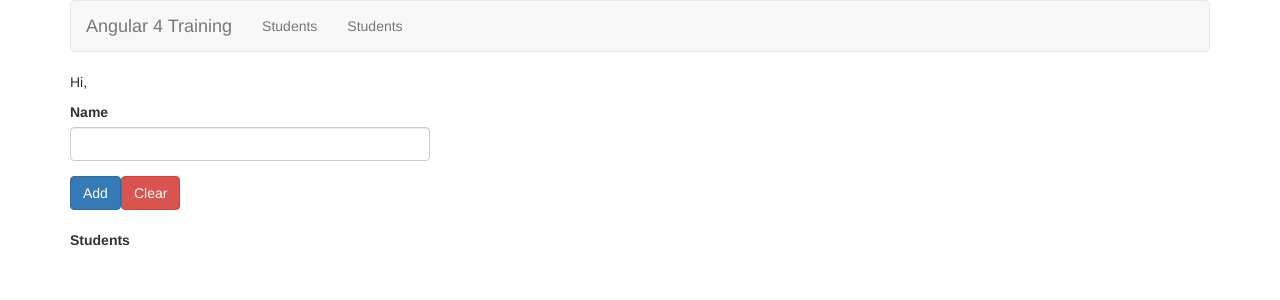
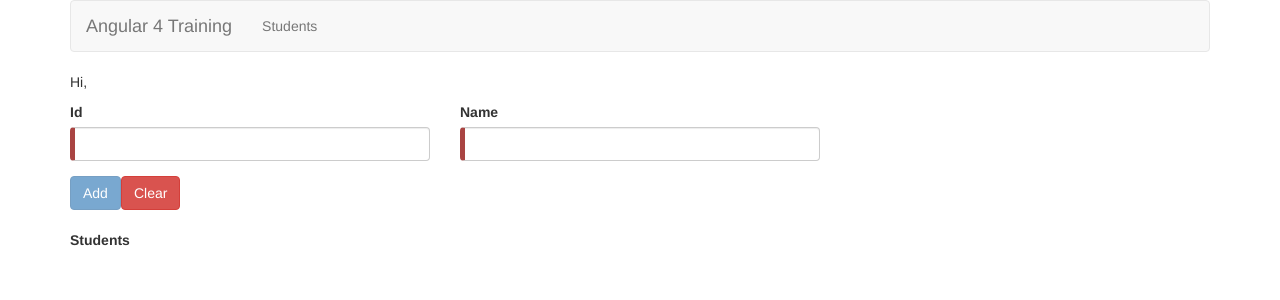
Before and after one commit to AustinWatersUNT/Angular4Demo, an Angular app: page /students in a window 1280 px wide. Shown: the top 300 px of the page. Built offline with nearby package versions, Linux system fonts and the light colour scheme.

Commit message:
Added Student Form

```diff
--- a/src/app/app.component.html
+++ b/src/app/app.component.html
@@ -6,7 +6,6 @@
     </div>
     <ul class="nav navbar-nav">
       <li><a [routerLink]="['/students']">Students</a></li>
-      <li><a (click)="goToStudents()">Students</a></li>
     </ul>
   </nav>
 
--- /dev/null
+++ b/src/app/student.ts
@@ -0,0 +1,4 @@
+export class Student {
+    Name: string;
+    Id: number;
+}
--- a/src/app/students/students.component.css
+++ b/src/app/students/students.component.css
@@ -0,0 +1,6 @@
+.ng-valid[required], .ng-valid.required  {
+  border-left: 5px solid #42A948; /* green */
+}
+.ng-invalid:not(form)  {
+  border-left: 5px solid #a94442; /* red */
+}
--- a/src/app/students/students.component.html
+++ b/src/app/students/students.component.html
@@ -1,18 +1,27 @@
 <p>
-  Hi, {{name}}
+  Hi, {{student.Name}}
 </p>
 
+<form #studentForm="ngForm">
   <div class="row">
       <div class="col-md-4">
       <div class="form-group">
-      <label class="control-label">Name</label>
-      <input class="form-control" type="text" [(ngModel)]="name" />
+        <label class="control-label" for="id">Id</label>
+        <input class="form-control" type="number" name="id"
+               [(ngModel)]="student.Id" required/>
+      </div>
+    </div>
+    <div class="col-md-4">
+      <div class="form-group">
+        <label class="control-label" for="name">Name</label>
+        <input class="form-control" type="text" name="name"
+               [(ngModel)]="student.Name" required/>
       </div>
     </div>
   </div>
   <div class="row">
     <div class="col-md-12">
-    <button class="btn btn-primary" (click)="add()">Add</button>
+      <button class="btn btn-primary" (click)="add()" [disabled]="!studentForm.form.valid">Add</button>
       <button class="btn btn-danger" (click)="clear()">Clear</button>
     </div>
   </div>
@@ -21,7 +30,8 @@
     <div class="col-md-12">
       <label class="control-label">Students</label>
       <ul>
-      <li *ngFor="let name of names">{{name}}</li>
+        <li *ngFor="let student of students">{{student.Name}}</li>
       </ul>
     </div>
   </div>
+  </form>
--- a/src/app/students/students.component.ts
+++ b/src/app/students/students.component.ts
@@ -1,4 +1,5 @@
 import { Component, OnInit } from '@angular/core';
+import { Student } from '../student';
 
 @Component({
   selector: 'app-students',
@@ -7,20 +8,19 @@ import { Component, OnInit } from '@angular/core';
 })
 export class StudentsComponent implements OnInit {
 
-  name: string;
-  names: string[] = [];
+  student: Student = new Student();
+  students: Student[] = [];
 
   constructor() { }
 
-  ngOnInit() {
-  }
+  ngOnInit() { }
 
   clear() {
-    this.name = null;
+    this.student = new Student();
   }
 
   add() {
-    this.names.push(this.name);
+    this.students.push(this.student);
     this.clear();
   }
 }
```
Lines whose indentation alone changed are shown as unchanged.
